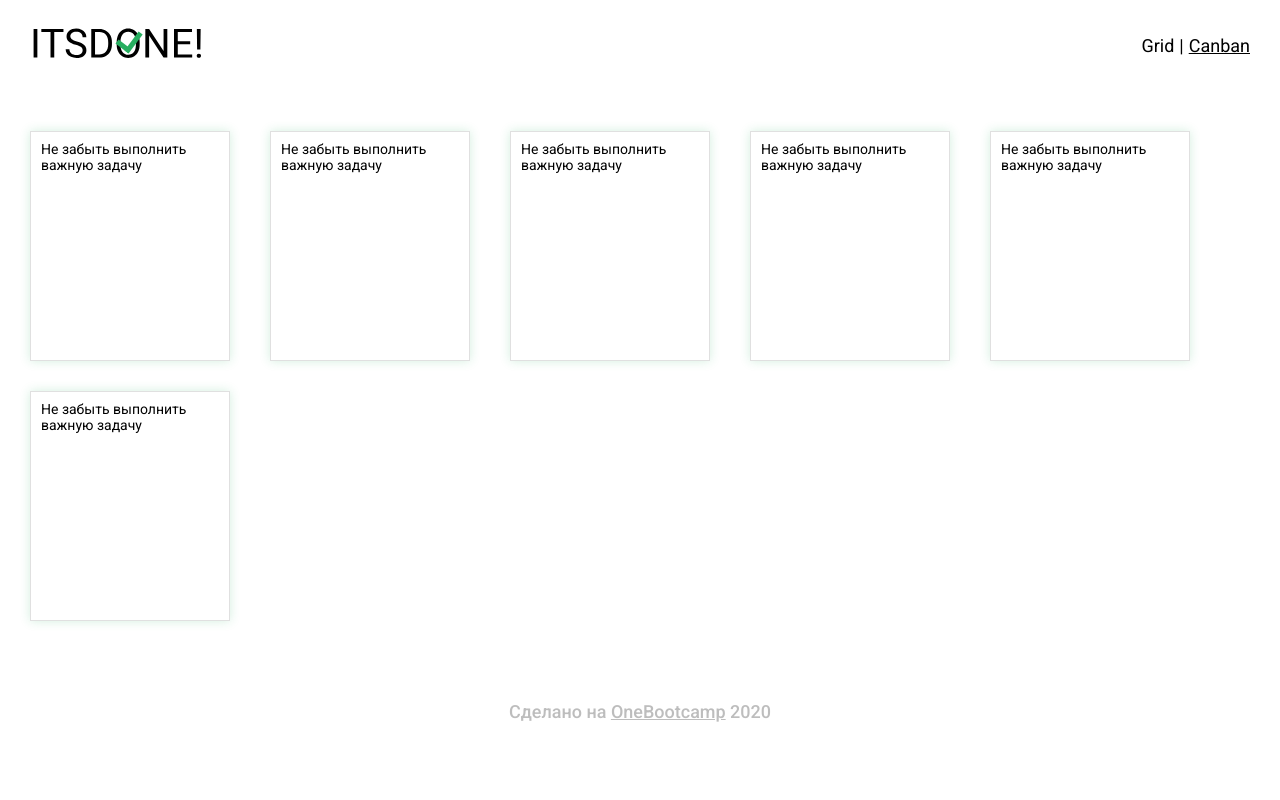
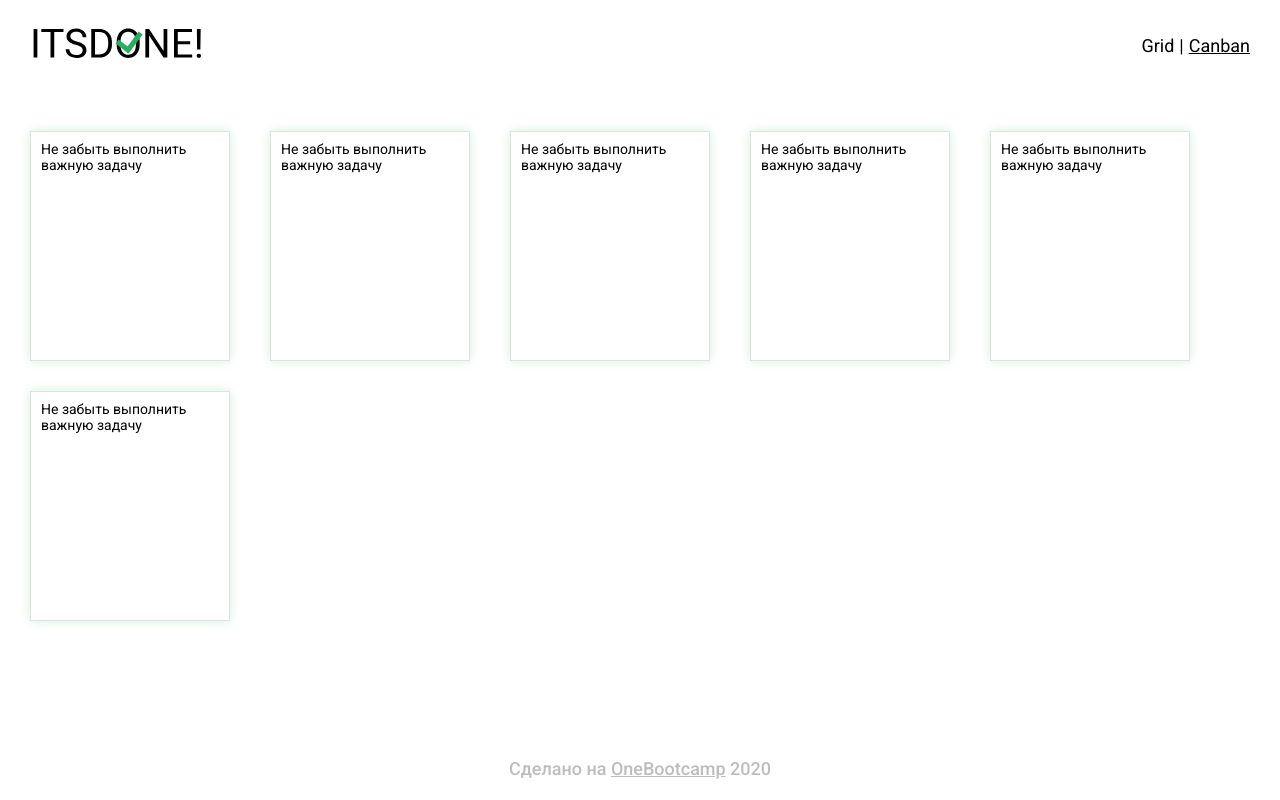
Before and after one commit to OneBootcamp-1-0/itsdone-1, a React app: page / in a window 1280 px wide. Built offline with nearby package versions, Linux system fonts and the light colour scheme.

Commit message:
added styles for sticking footer to the bottom

```diff
--- a/src/App.css
+++ b/src/App.css
@@ -1,5 +1,7 @@
 .page {
   display: grid;
+  grid-template-rows: min-content 1fr min-content;
+  height: 100vh;
   padding: 0 30px;
   row-gap: 40px;
 }
```
